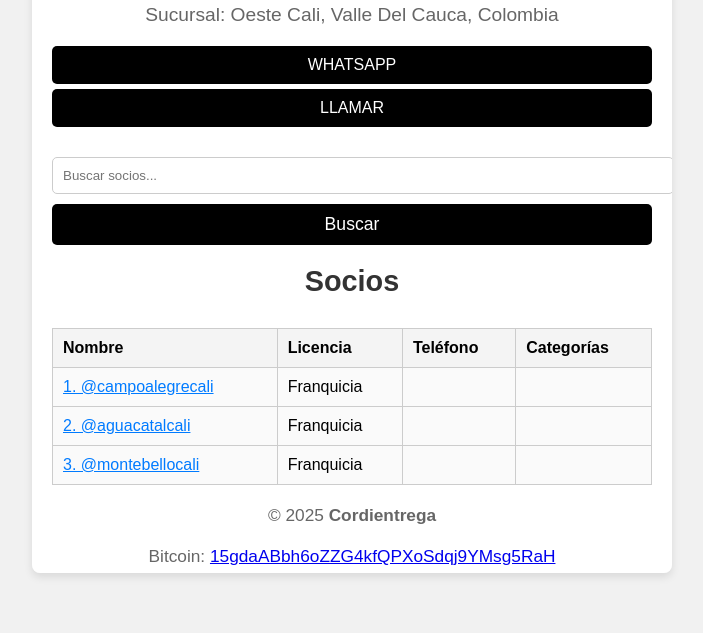
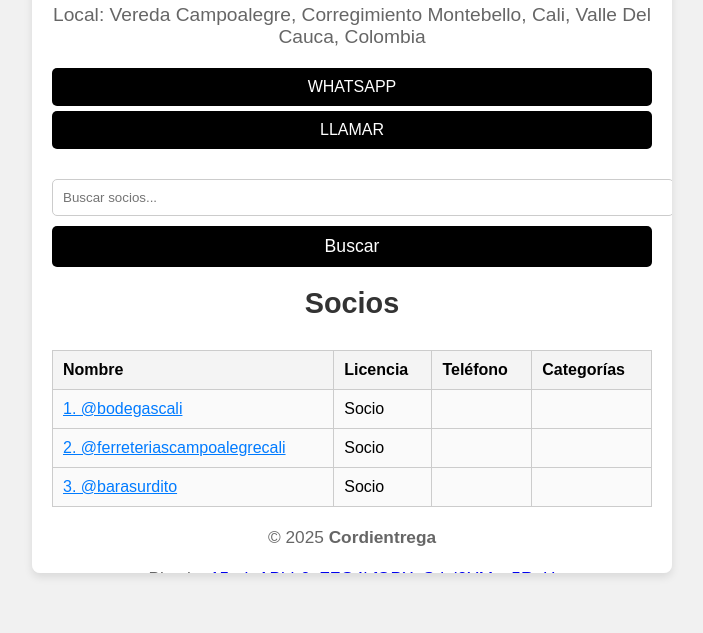
Before and after one commit to campoalegrecalicontraentregaco/web, a plain HTML site: page index.html in a window 1280 px wide. Shown: the part 167-800 px from the top of the page, without its empty margins (288-991 px from the left). Drawn offline with Linux system fonts and the light colour scheme; no server answers.

Commit message:
Actualizar index.html

```diff
--- a/index.html
+++ b/index.html
@@ -209,8 +209,8 @@
 
     <div class="container">
         <header>
-            <h1>@oestecalivalle</h1>
-            <p>	Sucursal: Oeste Cali, Valle Del Cauca, Colombia</p>
+            <h1>@campoalegrecali</h1>
+            <p>	Local: Vereda Campoalegre, Corregimiento Montebello, Cali, Valle Del Cauca, Colombia</p>
         </header>
 
         <!-- Enlaces -->
@@ -245,20 +245,20 @@
                 </thead>
                 <tbody>
                     <tr>
-                        <td><a href="https://campoalegrecali.contraentregaco.com" class="clickable" target="_blank" rel="noopener noreferrer">1. @campoalegrecali</a></td>
-                        <td>Franquicia</td>
+                        <td><a href="https://bodegascali.contraentregaco.com" class="clickable" target="_blank" rel="noopener noreferrer">1. @bodegascali</a></td>
+                        <td>Socio</td>
                         <td></td>
                         <td></td>
                     </tr>
 <tr>
-                        <td><a href="https://aguacatalcali.contraentregaco.com" class="clickable" target="_blank" rel="noopener noreferrer">2. @aguacatalcali</a></td>
-                        <td>Franquicia</td>
+                        <td><a href="https://ferreteriascampoalegrecali.contraentregaco.com" class="clickable" target="_blank" rel="noopener noreferrer">2. @ferreteriascampoalegrecali</a></td>
+                        <td>Socio</td>
                         <td></td>
                         <td></td>
                     </tr>
 <tr>
-                        <td><a href="https://montebellocali.contraentregaco.com" class="clickable" target="_blank" rel="noopener noreferrer">3. @montebellocali</a></td>
-                        <td>Franquicia</td>
+                        <td><a href="https://barasurdito.contraentregaco.com" class="clickable" target="_blank" rel="noopener noreferrer">3. @barasurdito</a></td>
+                        <td>Socio</td>
                         <td></td>
                         <td></td>
                     </tr>
```
